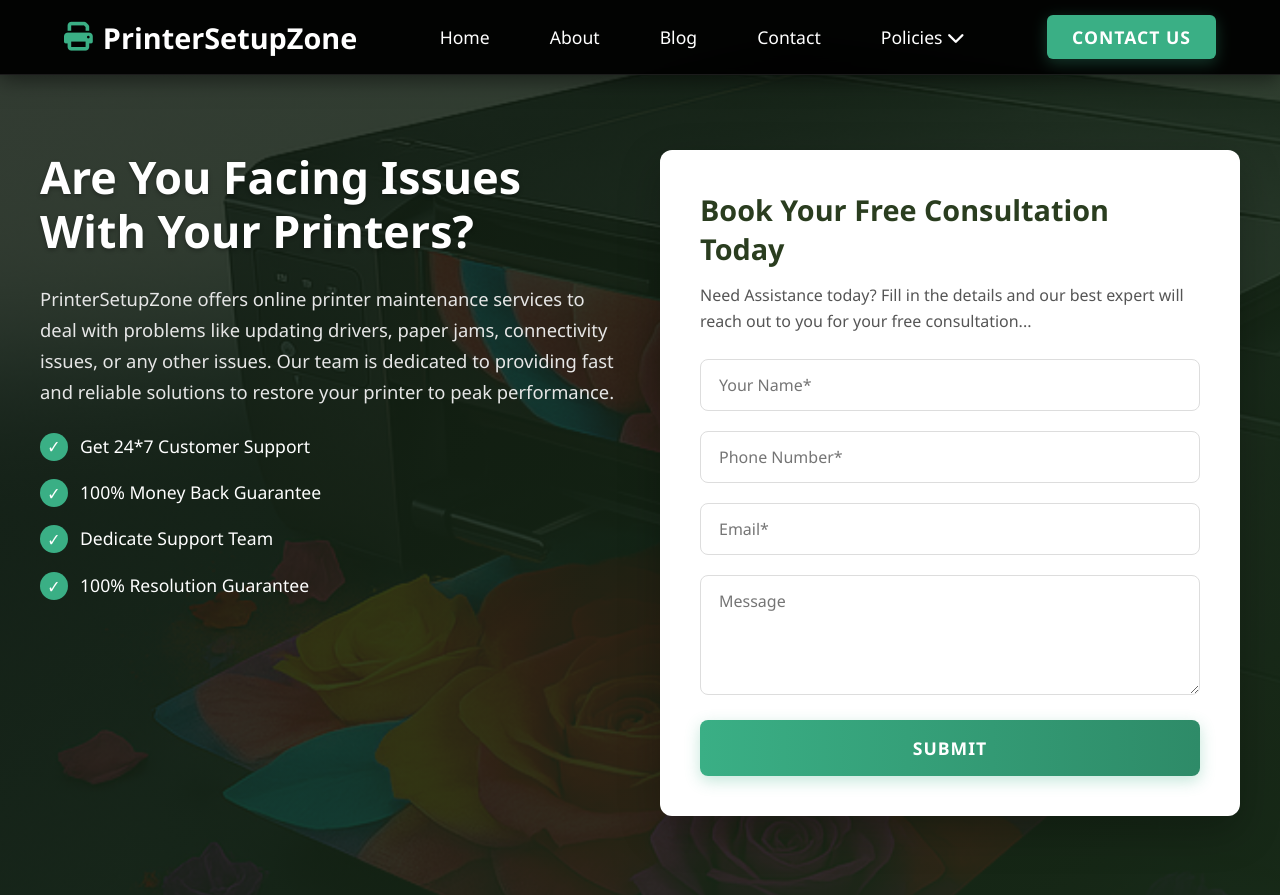
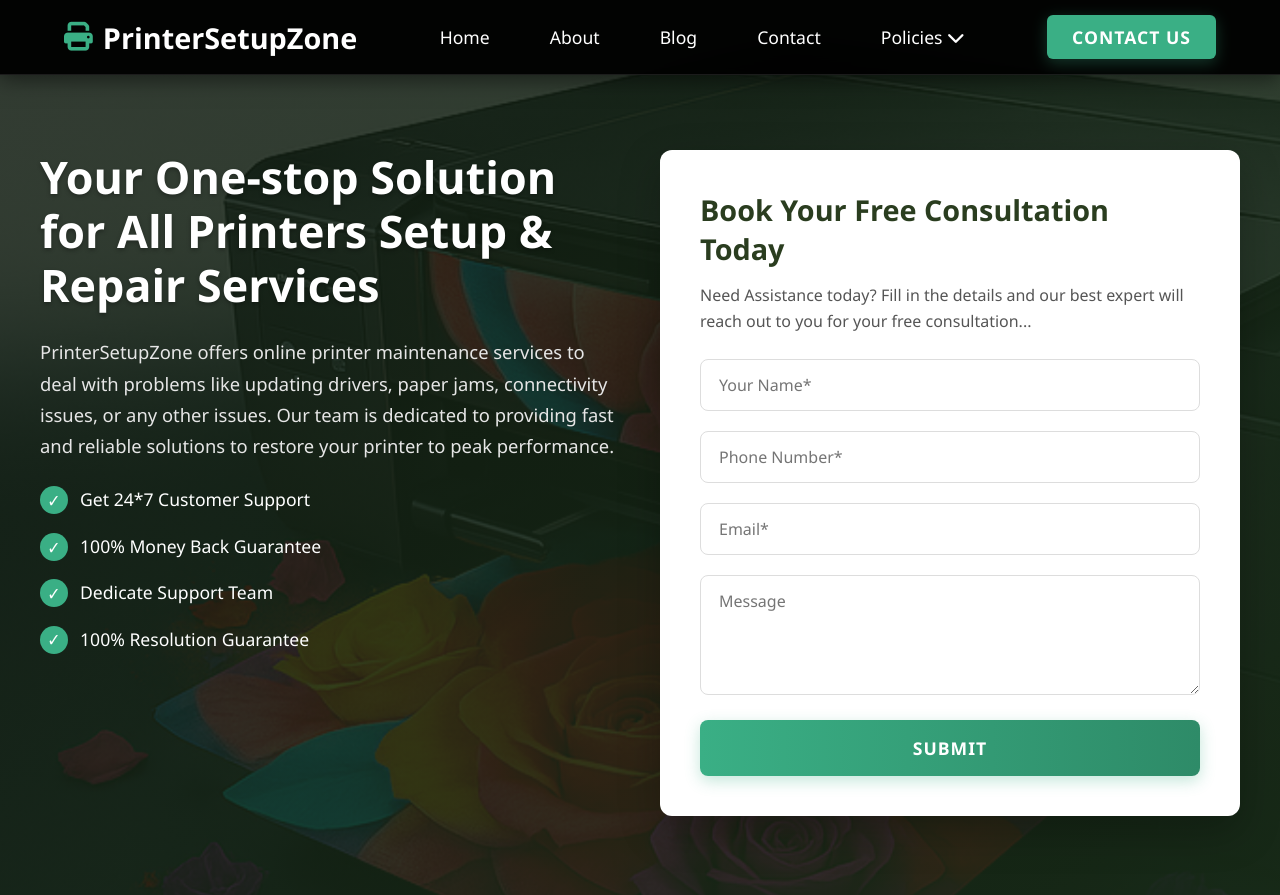
Before and after one commit to bringonweb/printersetupzone.com, a PHP site: page / in a window 1280 px wide. Shown: the top 895 px of the page. Run offline with PHP 8.4, Linux system fonts and the light colour scheme.

Commit message:
update heading od the hero section

```diff
--- a/index.php
+++ b/index.php
@@ -35,7 +35,7 @@
         <div class="support-overlay"></div>
         <div class="support-content">
             <div class="support-left">
-                <h1>Are You Facing Issues With Your Printers?</h1>
+                <h1>Your One-stop Solution for All Printers Setup & Repair Services</h1>
                 <p>
                     PrinterSetupZone offers online printer maintenance services to deal with problems like updating
                     drivers, paper jams, connectivity issues, or any other issues. Our team is dedicated to providing
```
